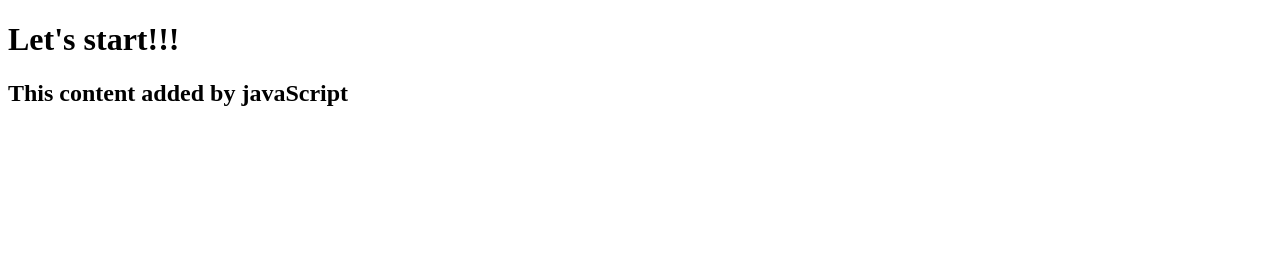
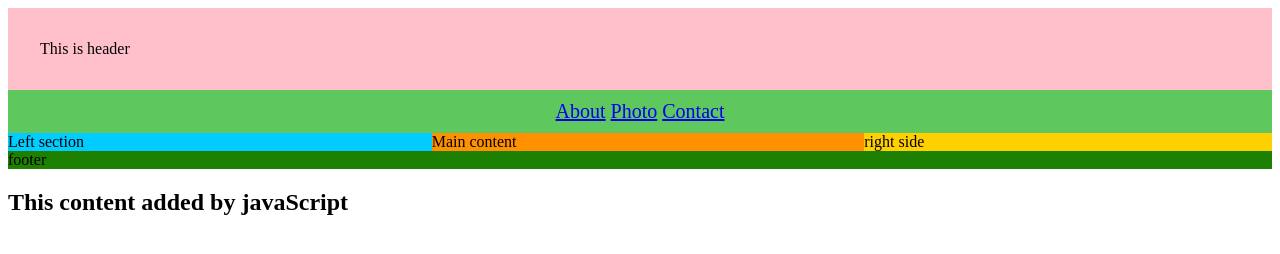
Before and after one commit to dugnsdbs/The-First-Project, a plain HTML site: page index.html in a window 1280 px wide. Drawn offline with Linux system fonts and the light colour scheme.

Commit message:
New Index.html

```diff
--- a/index.html
+++ b/index.html
@@ -5,7 +5,18 @@
     <link rel="stylesheet" href="style.css" />
   </head>
   <body>
-    <h1>Let's start!!!</h1>
+    <div class='parent'>
+      <header class='pink section'>This is header</header>
+        <nav class='nav'>
+          <a href='About'>About</a>
+          <a href='Photo'>Photo</a>
+          <a href='Contact'>Contact</a>
+        </nav>
+      <div class='left-side blue section'>Left section</div>
+      <div class='main middle section orange'>Main content</div>
+      <div class='right-side yellow section'>right side</div>
+      <footer class='green section'>footer</footer>
+    </div>
     <script src="script.js"></script>
   </body>
 </html>
--- a/style.css
+++ b/style.css
@@ -37,4 +37,4 @@
 .green {
   grid-column:1/4;
   background-color: rgb(30, 128, 0);
-} */
+}
```
